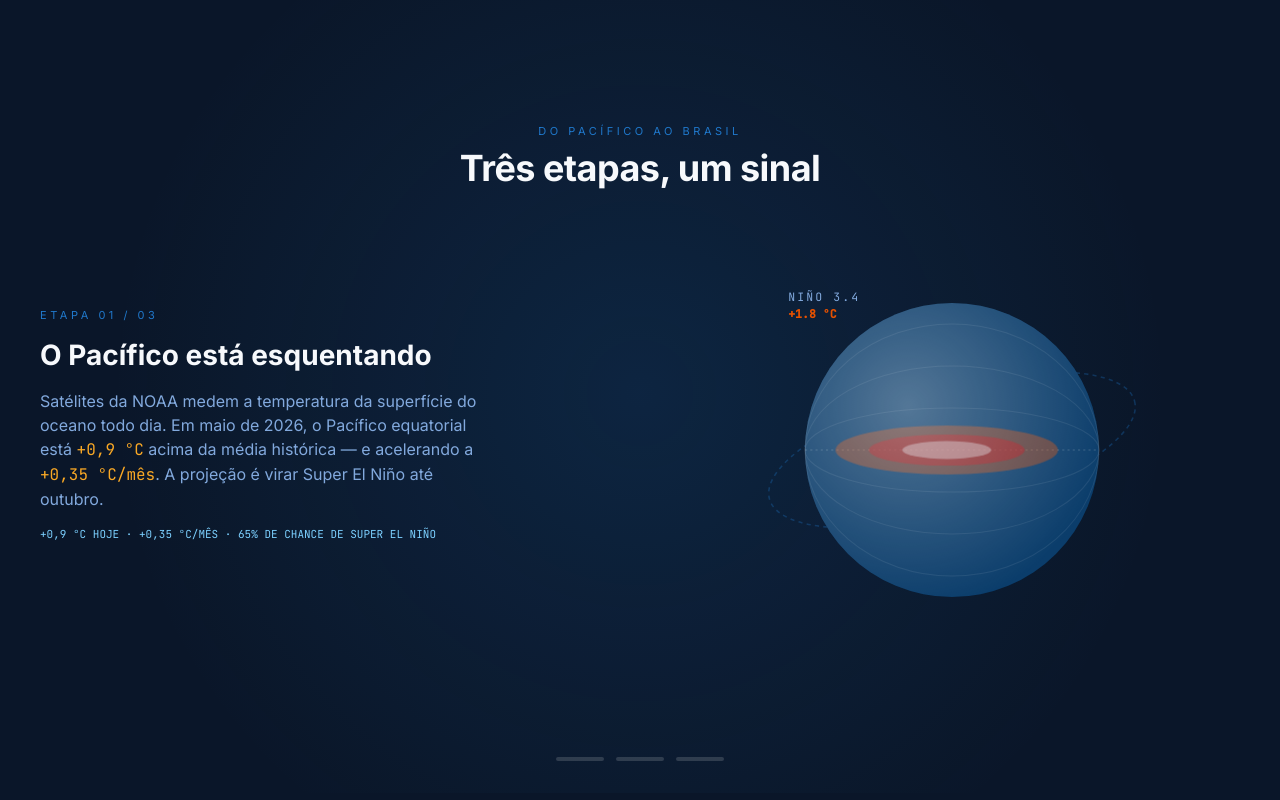
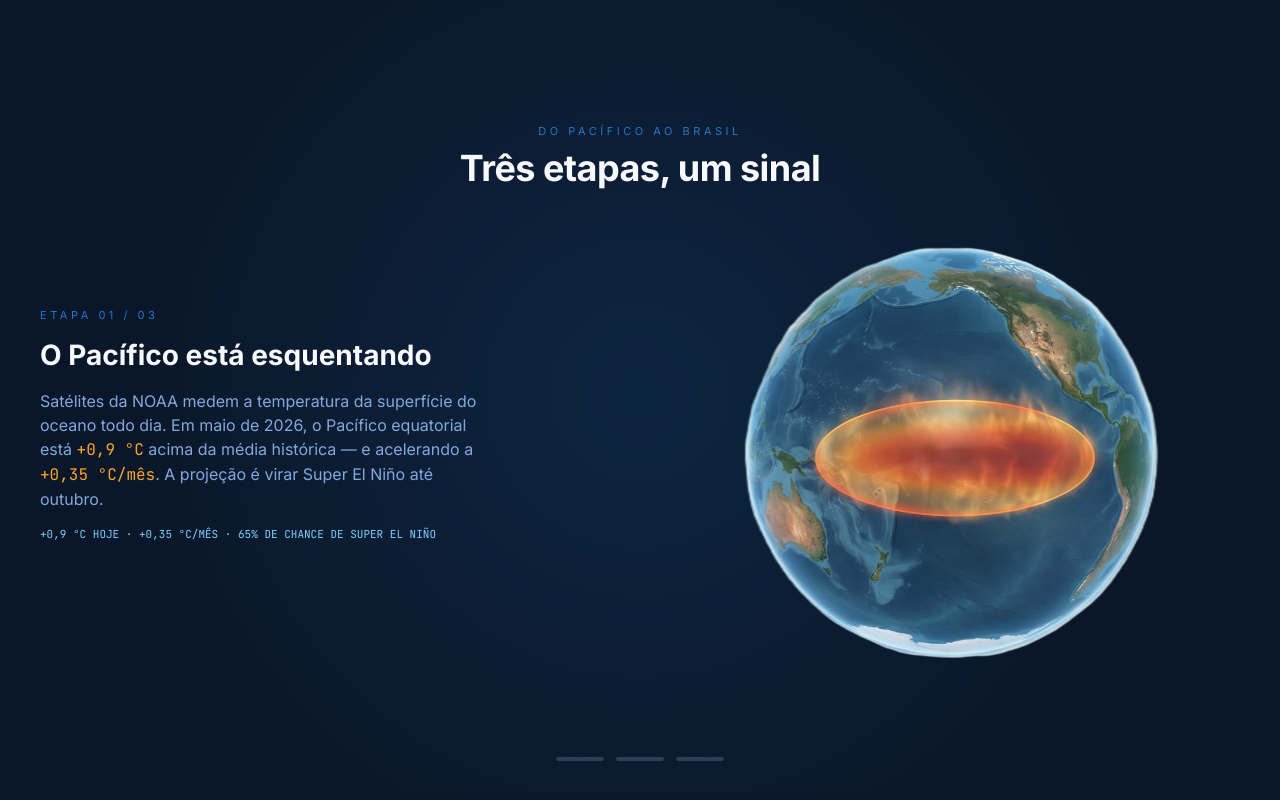
Before and after one commit to DiegoDegan/FIAP-GS2-SENSO-ElNino, a website built with Vite: page senso-mvp/index.html in a window 1280 px wide. Shown: the part 2810-3610 px from the top of the page. Built offline with nearby package versions, Linux system fonts and the light colour scheme; some packages are replaced by stand-ins of ours.

Commit message:
Fix: imagem no index.html

```diff
--- a/senso-mvp/index.html
+++ b/senso-mvp/index.html
@@ -354,46 +354,13 @@
 
           <!-- Visual column -->
           <div data-stage-visuals class="relative aspect-square max-w-[420px] mx-auto w-full md:order-2">
-            <!-- Stage 0: globo + blob SST -->
-            <div data-stage-visual="0" class="absolute inset-0">
-              <svg viewBox="0 0 400 400" class="w-full h-full" aria-hidden="true">
-                <defs>
-                  <radialGradient id="globeGloss" cx="35%" cy="35%" r="70%">
-                    <stop offset="0%" stop-color="#fff" stop-opacity="0.3" />
-                    <stop offset="100%" stop-color="#fff" stop-opacity="0" />
-                  </radialGradient>
-                </defs>
-                <!-- Orbital ring -->
-                <ellipse cx="200" cy="200" rx="180" ry="60" fill="none" stroke="rgba(32,120,203,0.3)" stroke-width="1.5"
-                  stroke-dasharray="4 4" transform="rotate(-15 200 200)" />
-                <!-- Globe -->
-                <circle cx="200" cy="200" r="140" fill="#0b3d6b" />
-                <!-- Latitude lines -->
-                <ellipse cx="200" cy="200" rx="140" ry="40" fill="none" stroke="rgba(255,255,255,0.08)"
-                  stroke-width="1" />
-                <ellipse cx="200" cy="200" rx="140" ry="80" fill="none" stroke="rgba(255,255,255,0.08)"
-                  stroke-width="1" />
-                <ellipse cx="200" cy="200" rx="140" ry="120" fill="none" stroke="rgba(255,255,255,0.08)"
-                  stroke-width="1" />
-                <!-- Equator -->
-                <line x1="60" y1="200" x2="340" y2="200" stroke="rgba(255,255,255,0.18)" stroke-width="1"
-                  stroke-dasharray="2 3" />
-                <!-- SST anomaly blob (pulsa) -->
-                <g class="stage-blob-pulse">
-                  <ellipse cx="195" cy="200" rx="100" ry="22" fill="#E65100" opacity="0.45" />
-                  <ellipse cx="195" cy="200" rx="70" ry="14" fill="#B71C1C" opacity="0.7" />
-                  <ellipse cx="195" cy="200" rx="40" ry="8" fill="#fff" opacity="0.4" />
-                </g>
-                <!-- Gloss overlay -->
-                <circle cx="200" cy="200" r="140" fill="url(#globeGloss)" />
-                <!-- Labels -->
-                <text x="44" y="58" font-family="JetBrains Mono" font-size="11" fill="#82a9dd" letter-spacing="2">
-                  NIÑO 3.4
-                </text>
-                <text x="44" y="74" font-family="JetBrains Mono" font-size="11" fill="#E65100" font-weight="700">
-                  +1.8 °C
-                </text>
-              </svg>
+            <!-- Stage 0: zona El Niño SST -->
+            <div data-stage-visual="0" class="absolute inset-0 flex items-center justify-center">
+              <img
+                src="/zona.png"
+                alt="Zona de aquecimento do Pacífico equatorial — El Niño"
+                class="w-full h-full object-contain"
+              />
             </div>
 
             <!-- Stage 1: ZCIT deslocada -->
```
Also changed, not shown: senso-mvp/public/zona.png (added).
